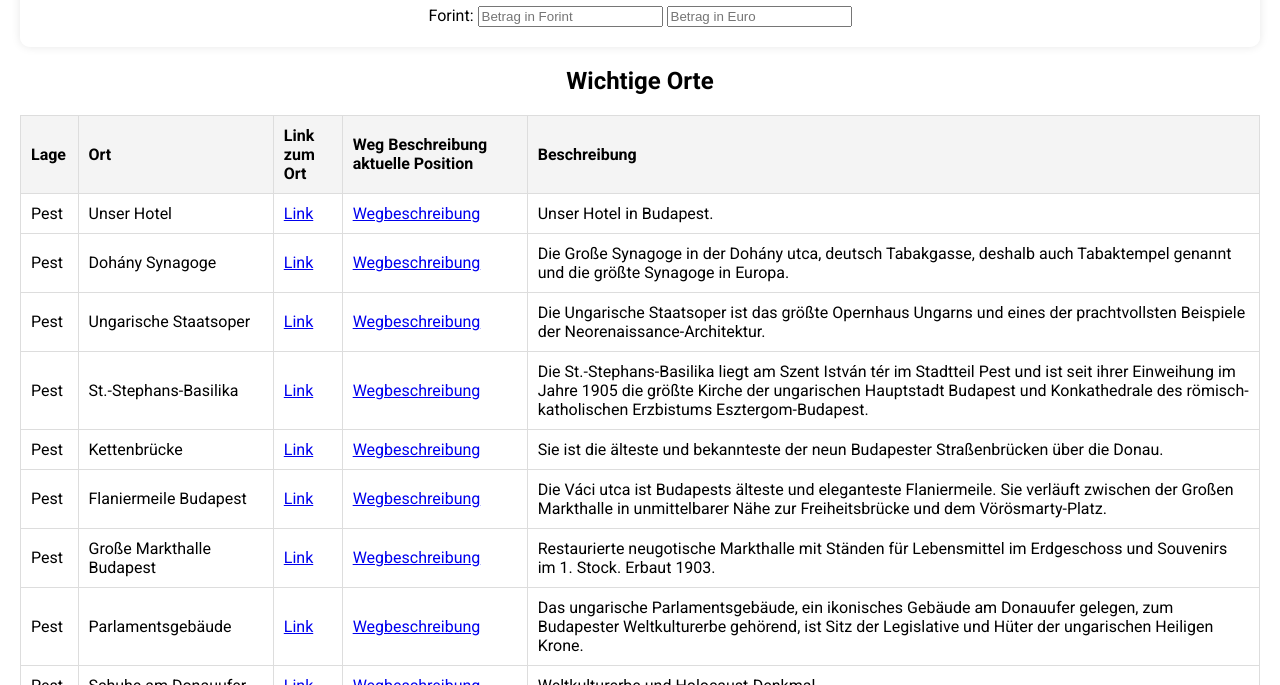
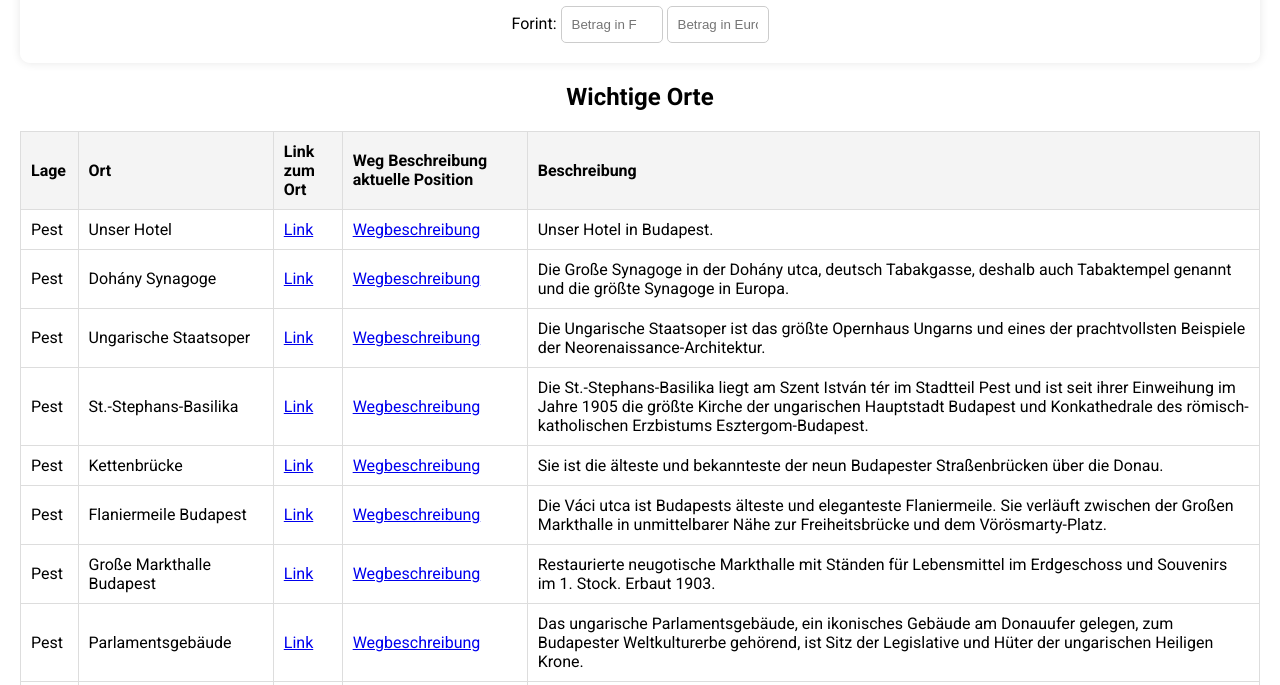
Before and after one commit to VFriedmann/Buda, a plain HTML site: page index.html in a window 1280 px wide. Shown: the part 415-1100 px from the top of the page. Drawn offline with nearby package versions, Linux system fonts and the light colour scheme.

Commit message:
Update index.html

```diff
--- a/index.html
+++ b/index.html
@@ -34,6 +34,13 @@
             padding-top: 60px;
             flex-direction: column;
             align-items: center;
+        }
+
+        input[type="number"], input[type="text"] {
+            padding: 10px;
+            border: 1px solid #ccc;
+            border-radius: 5px;
+            width: 80px;
         }
         .menu-links a {
             color: white;
```
